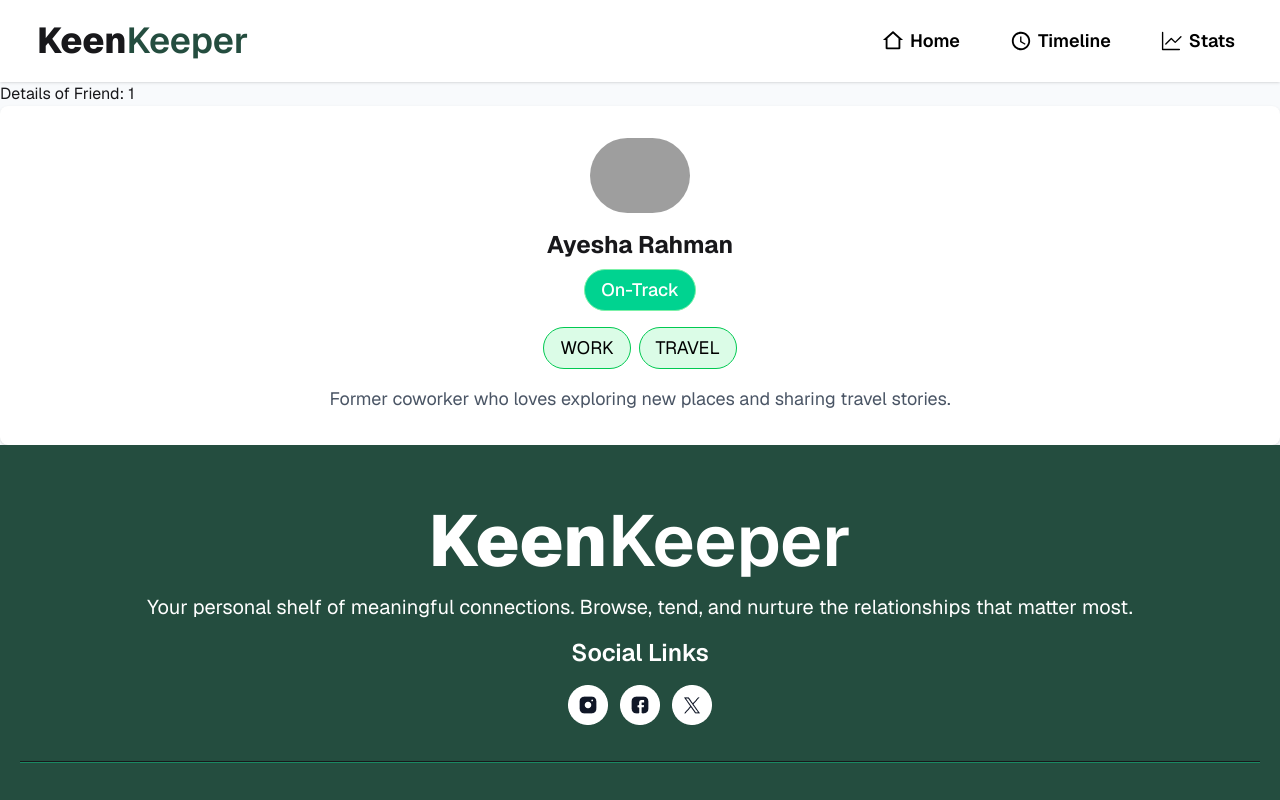
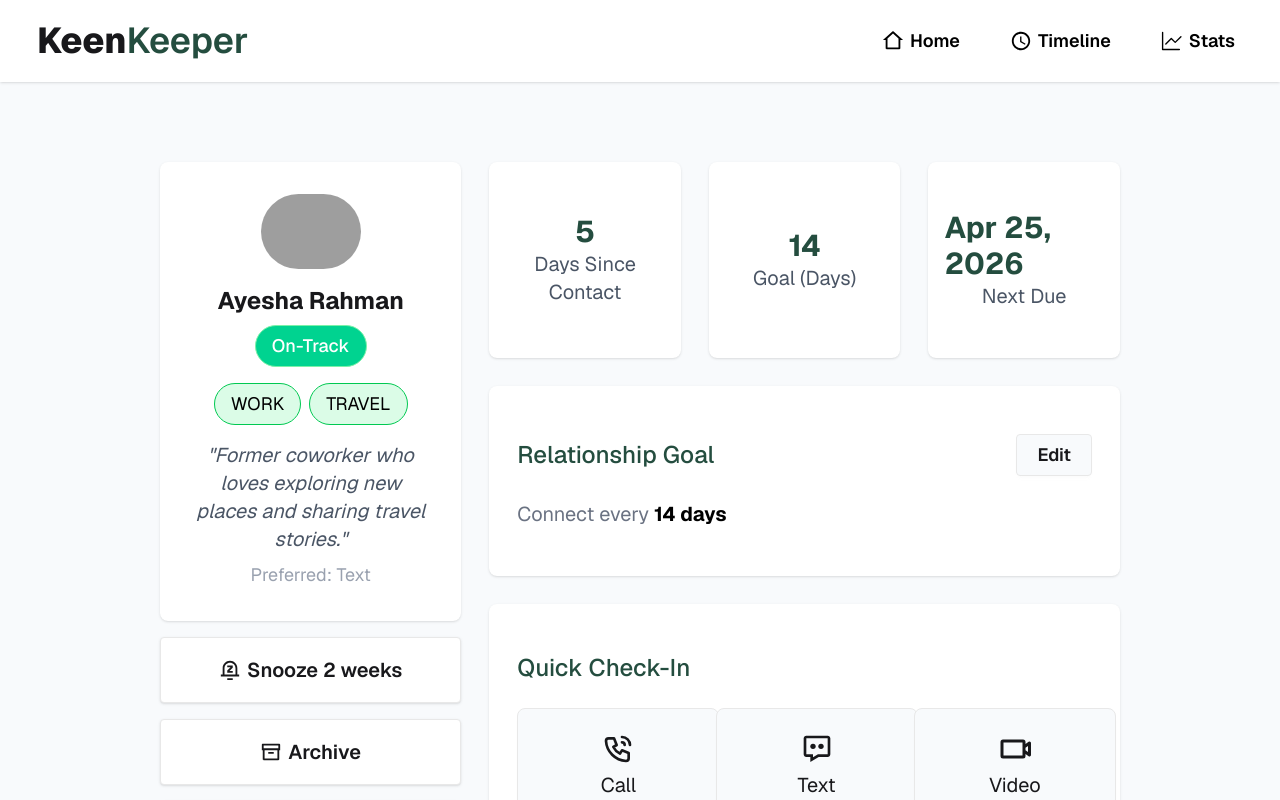
Before and after one commit to Syed-Shabok/PH-B13-A07, a React (Vite) app: page /friendDetails/1 in a window 1280 px wide. Shown: the top 800 px of the page. Built offline with nearby package versions, Linux system fonts and the light colour scheme; grey boxes are pictures that could not be loaded.

Commit message:
Improved Friend Details Page.

```diff
--- a/public/friends.json
+++ b/public/friends.json
@@ -9,7 +9,8 @@
     "tags": ["WORK", "TRAVEL"],
     "bio": "Former coworker who loves exploring new places and sharing travel stories.",
     "goal": 14,
-    "next_due_date": "2026-04-25"
+    "next_due_date": "2026-04-25",
+    "preferred_contact": "Text"
   },
   {
     "id": 2,
@@ -20,8 +21,9 @@
     "status": "almost due",
     "tags": ["GYM", "HOBBY"],
     "bio": "Workout partner and fitness enthusiast who keeps me motivated.",
-    "goal": 14,
-    "next_due_date": "2026-04-10"
+    "goal": 7,
+    "next_due_date": "2026-04-10",
+    "preferred_contact": "Call"
   },
   {
     "id": 3,
@@ -32,8 +34,9 @@
     "status": "overdue",
     "tags": ["FAMILY", "TRAVEL"],
     "bio": "Cousin who enjoys family gatherings and spontaneous road trips.",
-    "goal": 14,
-    "next_due_date": "2026-04-05"
+    "goal": 10,
+    "next_due_date": "2026-04-05",
+    "preferred_contact": "Video"
   },
   {
     "id": 4,
@@ -44,8 +47,9 @@
     "status": "on-track",
     "tags": ["WORK", "TECH"],
     "bio": "Tech colleague who collaborates with me on exciting side projects.",
-    "goal": 14,
-    "next_due_date": "2026-04-28"
+    "goal": 21,
+    "next_due_date": "2026-04-28",
+    "preferred_contact": "Text"
   },
   {
     "id": 5,
@@ -56,8 +60,9 @@
     "status": "overdue",
     "tags": ["HOBBY", "ART"],
     "bio": "Creative friend who loves painting and handmade crafts.",
-    "goal": 14,
-    "next_due_date": "2026-03-30"
+    "goal": 30,
+    "next_due_date": "2026-03-30",
+    "preferred_contact": "Video"
   },
   {
     "id": 6,
@@ -69,7 +74,8 @@
     "tags": ["TECH", "GAMING"],
     "bio": "Gaming buddy and developer friend who enjoys coding challenges.",
     "goal": 14,
-    "next_due_date": "2026-04-20"
+    "next_due_date": "2026-04-20",
+    "preferred_contact": "Call"
   },
   {
     "id": 7,
@@ -80,8 +86,9 @@
     "status": "almost due",
     "tags": ["STUDY", "WORK"],
     "bio": "Study partner and hardworking friend from university.",
-    "goal": 14,
-    "next_due_date": "2026-04-12"
+    "goal": 10,
+    "next_due_date": "2026-04-12",
+    "preferred_contact": "Text"
   },
   {
     "id": 8,
@@ -92,8 +99,9 @@
     "status": "on-track",
     "tags": ["SPORTS", "GYM"],
     "bio": "Football teammate and gym enthusiast.",
-    "goal": 14,
-    "next_due_date": "2026-04-29"
+    "goal": 7,
+    "next_due_date": "2026-04-29",
+    "preferred_contact": "Call"
   },
   {
     "id": 9,
@@ -105,7 +113,8 @@
     "tags": ["FAMILY", "FOOD"],
     "bio": "Close family friend who enjoys cooking and food adventures.",
     "goal": 14,
-    "next_due_date": "2026-03-28"
+    "next_due_date": "2026-03-28",
+    "preferred_contact": "Video"
   },
   {
     "id": 10,
@@ -116,8 +125,9 @@
     "status": "on-track",
     "tags": ["TRAVEL", "PHOTOGRAPHY"],
     "bio": "Adventure-loving photographer always planning the next trip.",
-    "goal": 14,
-    "next_due_date": "2026-04-22"
+    "goal": 21,
+    "next_due_date": "2026-04-22",
+    "preferred_contact": "Call"
   },
   {
     "id": 11,
@@ -128,8 +138,9 @@
     "status": "almost due",
     "tags": ["HOBBY", "BOOKS"],
     "bio": "Bookworm friend who loves discussing novels over coffee.",
-    "goal": 14,
-    "next_due_date": "2026-04-16"
+    "goal": 30,
+    "next_due_date": "2026-04-16",
+    "preferred_contact": "Text"
   },
   {
     "id": 12,
@@ -141,6 +152,7 @@
     "tags": ["WORK", "TECH"],
     "bio": "Developer friend who helps me debug tricky problems.",
     "goal": 14,
-    "next_due_date": "2026-04-27"
+    "next_due_date": "2026-04-27",
+    "preferred_contact": "Call"
   }
 ]
--- a/src/components/homepage/SummaryCards.jsx
+++ b/src/components/homepage/SummaryCards.jsx
@@ -6,7 +6,9 @@ const SummaryCards = () => {
 
   return (
     <section>
+      {/* Summary Card Container */}
       <div className="my-10 grid grid-cols-2 lg:grid-cols-4 gap-7">
+        {/* Summary Card */}
         <div className="flex flex-col items-center justify-center bg-[#FFFFFF] py-8 px-4 rounded-lg">
           <h3 className="text-3xl font-bold text-[#244D3F]">
             {friendsList.length}
@@ -15,6 +17,7 @@ const SummaryCards = () => {
           <p className="md:text-lg text-gray-600 text-center">Total Friends</p>
         </div>
 
+        {/* Summary Card */}
         <div className="flex flex-col items-center justify-center bg-[#FFFFFF] py-8 px-4 rounded-lg">
           <h3 className="text-3xl font-bold text-[#244D3F]">
             {
@@ -26,6 +29,7 @@ const SummaryCards = () => {
           <p className="md:text-lg text-gray-600 text-center">On Track</p>
         </div>
 
+        {/* Summary Card */}
         <div className="flex flex-col items-center justify-center bg-[#FFFFFF] py-8 px-4 rounded-lg">
           <h3 className="text-3xl font-bold text-[#244D3F]">
             {friendsList.filter((friend) => friend.status === "overdue").length}
--- a/src/pages/friendDetails/FriendDetails.jsx
+++ b/src/pages/friendDetails/FriendDetails.jsx
@@ -3,6 +3,15 @@ import { useParams } from "react-router";
 import { FriendContext } from "../../context/FriendContextProvider";
 import StatusTag from "../../components/ui/StatusTag";
 import LoadingSpinner from "../../components/ui/LoadingSpinner";
+import {
+  RiArchiveLine,
+  RiDeleteBin6Line,
+  RiNotificationSnoozeLine,
+} from "react-icons/ri";
+import { FiArchive } from "react-icons/fi";
+import { TbPhoneCall } from "react-icons/tb";
+import { BiMessageDots } from "react-icons/bi";
+import { PiVideoCameraBold } from "react-icons/pi";
 
 const FriendDetails = () => {
   const { friendId } = useParams();
@@ -16,8 +25,10 @@ const FriendDetails = () => {
     <LoadingSpinner />
   ) : (
     <section>
-      <h1>{`Details of Friend: ${friendId}`}</h1>
-      <div>
+      <div className="py-20 px-40 grid grid-cols-3 gap-7">
+        {/* Column 1 */}
+        <div className="space-y-4">
+          {/* Friend Image card */}
           <div className="flex flex-col items-center justify-center bg-[#FFFFFF] p-8 w-full gap-2 rounded-lg shadow-sm">
             <img
               src={friend.picture}
@@ -40,7 +51,102 @@ const FriendDetails = () => {
               ))}
             </div>
 
-          <p className="text-lg text-gray-600">{`${friend.bio}`}</p>
+            <p className="text-xl italic text-gray-600 text-center">{`"${friend.bio}"`}</p>
+
+            <p className="text-lg text-gray-400">{`Preferred: ${friend.preferred_contact}`}</p>
+          </div>
+
+          {/* Buttons below image card */}
+          <div className="space-y-4">
+            <button className="btn py-8 text-xl bg-[#FFFFFF] w-full shadow-sm">
+              <RiNotificationSnoozeLine size={22} /> Snooze 2 weeks
+            </button>
+
+            <button className="btn py-8 text-xl bg-[#FFFFFF] w-full shadow-sm">
+              <RiArchiveLine size={22} /> Archive
+            </button>
+
+            <button className="btn py-8 text-xl bg-[#FFFFFF] text-red-500 w-full shadow-sm">
+              <RiDeleteBin6Line size={22} /> Delete
+            </button>
+          </div>
+        </div>
+
+        {/* Column 2 & 3 */}
+        <div className="col-span-2 space-y-7">
+          {/* Summary Card Container */}
+          <div className="grid grid-cols-3 gap-7">
+            {/* Summary Card */}
+            <div className="flex flex-col items-center justify-center bg-[#FFFFFF] py-12 px-4 rounded-lg shadow-sm">
+              <h3 className="text-3xl font-bold text-[#244D3F]">
+                {friend.days_since_contact}
+              </h3>
+
+              <p className="md:text-xl text-gray-600 text-center">
+                Days Since Contact
+              </p>
+            </div>
+
+            {/* Summary Card */}
+            <div className="flex flex-col items-center justify-center bg-[#FFFFFF] py-12 px-4 rounded-lg shadow-sm">
+              <h3 className="text-3xl font-bold text-[#244D3F]">
+                {friend.goal}
+              </h3>
+
+              <p className="md:text-xl text-gray-600 text-center">
+                Goal (Days)
+              </p>
+            </div>
+
+            {/* Summary Card */}
+            <div className="flex flex-col items-center justify-center bg-[#FFFFFF] py-12 px-4 rounded-lg shadow-sm">
+              <h3 className="text-3xl font-bold text-[#244D3F]">
+                {new Date(friend.next_due_date).toLocaleDateString("en-US", {
+                  month: "short",
+                  day: "numeric",
+                  year: "numeric",
+                })}
+              </h3>
+
+              <p className="md:text-xl text-gray-600 text-center">Next Due</p>
+            </div>
+          </div>
+
+          {/* Middle Container  */}
+          <div className="space-y-6 py-12 px-7 bg-[#FFFFFF] rounded-lg shadow-sm">
+            <div className="flex justify-between items-center">
+              <h3 className="text-2xl font-medium text-[#244D3F]">
+                Relationship Goal
+              </h3>
+              <button className="btn bg-[#F8FAFC] p-5 text-lg">Edit</button>
+            </div>
+            <h3 className="text-xl text-gray-500">
+              Connect every{" "}
+              <span className="text-black font-bold">{`${friend.goal} days`}</span>
+            </h3>
+          </div>
+
+          {/* Functional Buttons Container */}
+          <div className="py-12 px-7 bg-[#FFFFFF] rounded-lg shadow-sm space-y-6">
+            <h3 className="text-2xl font-medium text-[#244D3F] ">
+              Quick Check-In
+            </h3>
+
+            {/* Grid Button container */}
+            <div className="grid grid-cols-3 gap-5">
+              <button className="btn px-25 py-6 h-auto text-xl bg-[#F8FAFC] flex flex-col items-center justify-center font-normal rounded-lg">
+                <TbPhoneCall size={32} /> Call
+              </button>
+
+              <button className="btn px-25 py-6 h-auto text-xl bg-[#F8FAFC] flex flex-col items-center justify-center font-normal rounded-lg">
+                <BiMessageDots size={32} /> Text
+              </button>
+
+              <button className="btn px-25 py-6 h-auto text-xl bg-[#F8FAFC] flex flex-col items-center justify-center font-normal rounded-lg">
+                <PiVideoCameraBold size={32} /> Video
+              </button>
+            </div>
+          </div>
         </div>
       </div>
     </section>
```
Lines whose indentation alone changed are shown as unchanged.
